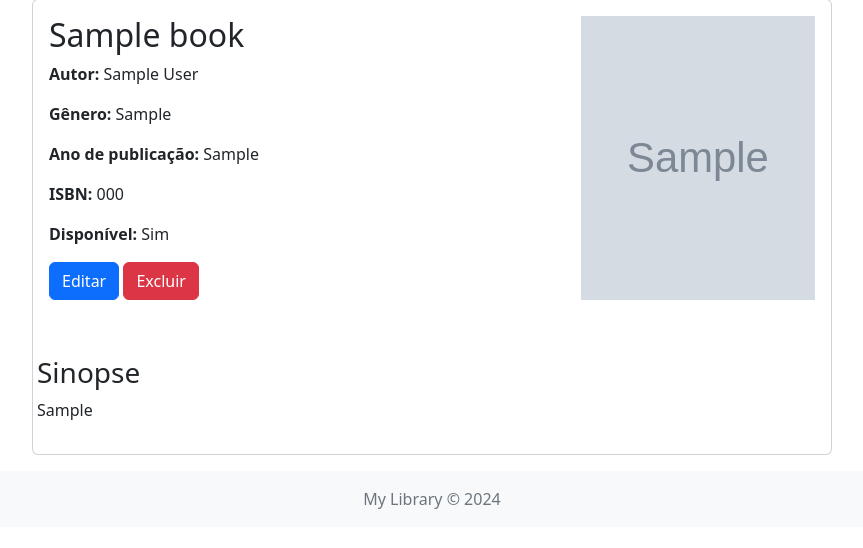
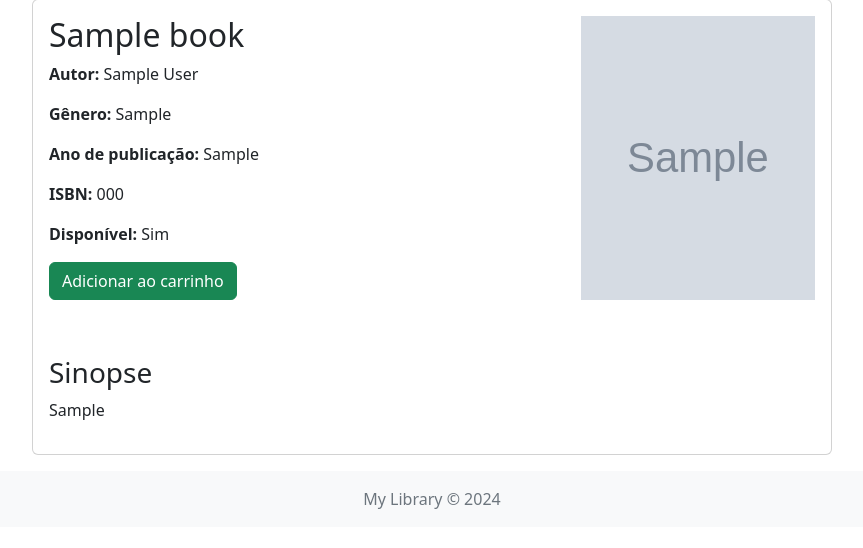
Before and after one commit to MF-Guilherme/library-management, a Django app: page /library/book/1/ in a window 1280 px wide. Shown: the part 81-629 px from the top of the page, without its empty margins (208-1071 px from the left). Run offline with Django 5.2, Linux system fonts and the light colour scheme; tables that the repository leaves empty hold one stand-in row (values such as "Sample post"); grey boxes marked "Sample" are stand-in pictures.

Commit message:
feat(loan): button to add the book in the cart

```diff
--- a/library/templates/book_details.html
+++ b/library/templates/book_details.html
@@ -13,8 +13,12 @@
                 <p><strong>Disponível:</strong> {{ book.avaible|yesno:"Sim,Não" }}</p>
 
                 <div class="mt-3">
-                    <a href="{% url "library:update_book" book.id %}" class="btn btn-primary">Editar</a>
-                    <a href="{% url "library:delete_book" book.id %}" class="btn btn-danger">Excluir</a>
+                    {% if user.is_staff %}
+                        <a href="{% url "library:update_book" book.id %}" class="btn btn-primary">Editar</a>
+                        <a href="{% url "library:delete_book" book.id %}" class="btn btn-danger">Excluir</a>
+                    {% else %}
+                        <a href="{% url "library:add_to_cart" book.id%}" class="btn btn-success">Adicionar ao carrinho</a>
+                    {% endif %}
                 </div>
             </div>
             {% if book.cover_image %}
@@ -29,7 +33,7 @@
         </div>
 
         <!-- Sinopse abaixo de tudo -->
-        <div class="row mt-4">
+        <div class="container row mt-4">
             <div class="col-md-12 p-3">
                 <h3>Sinopse</h3>
                 <p>{{ book.synopsis }}</p>
```
